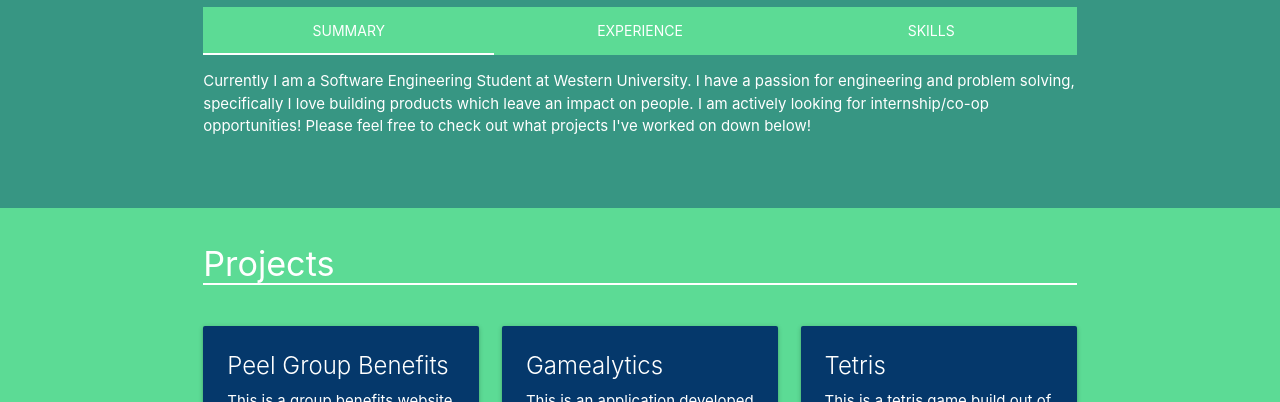
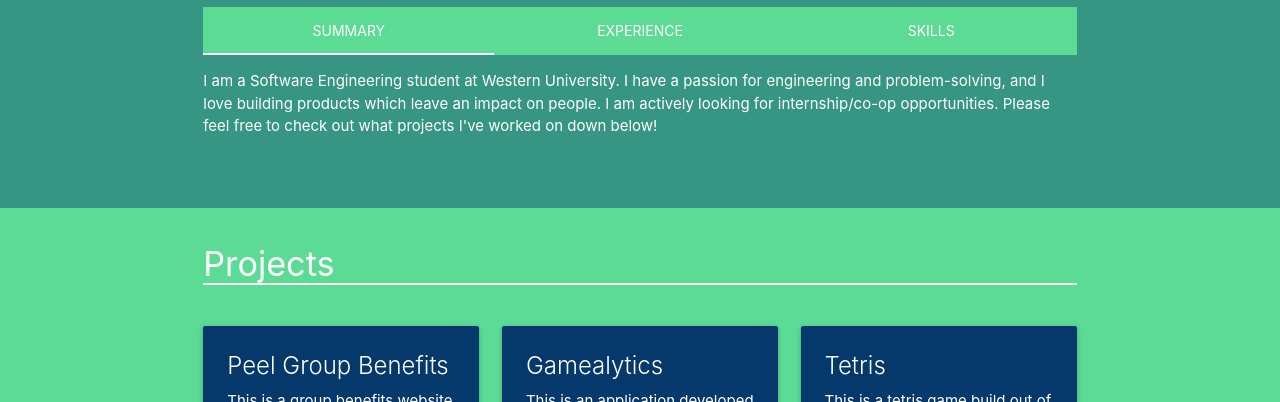
Before and after one commit to VaidSaraswat/VaidSaraswat.github.io, a plain HTML site: page index.html in a window 1280 px wide. Shown: the part 698-1100 px from the top of the page. Drawn offline with nearby package versions, Linux system fonts and the light colour scheme.

Commit message:
upadated content

```diff
--- a/index.html
+++ b/index.html
@@ -69,10 +69,10 @@
           </div>
           <div id="test1" class="col s12">
             <p>
-              Currently I am a Software Engineering Student at Western University.
-              I have a passion for engineering and problem solving, specifically I
+              I am a Software Engineering student at Western University.
+              I have a passion for engineering and problem-solving, and I
               love building products which leave an impact on people. I am actively
-              looking for internship/co-op opportunities! Please feel free to check
+              looking for internship/co-op opportunities. Please feel free to check
               out what projects I've worked on down below!
             </p>
           </div>
@@ -82,7 +82,7 @@
               Their goal was to use blockchain to leverage social impact. I worked
               with many different technologies during my time there. Specifically, I worked on
               developing front-end applications with Angular8, creating tokens
-              using the Ethereum blockchain, and used Wordpress to create mockups of
+              using the Ethereum blockchain, and used WordPress to create mock-ups of
               potential sites.
             </p>
           </div>
@@ -97,7 +97,7 @@
             </ul>
             <h6><i class="fas fa-code-branch icon"></i><b>Version Control</b></h6>
             <ul>
-              <li>Git, and Bitbucket</li>
+              <li>Git and Bitbucket</li>
             </ul>
           </div>
         </div>
```
